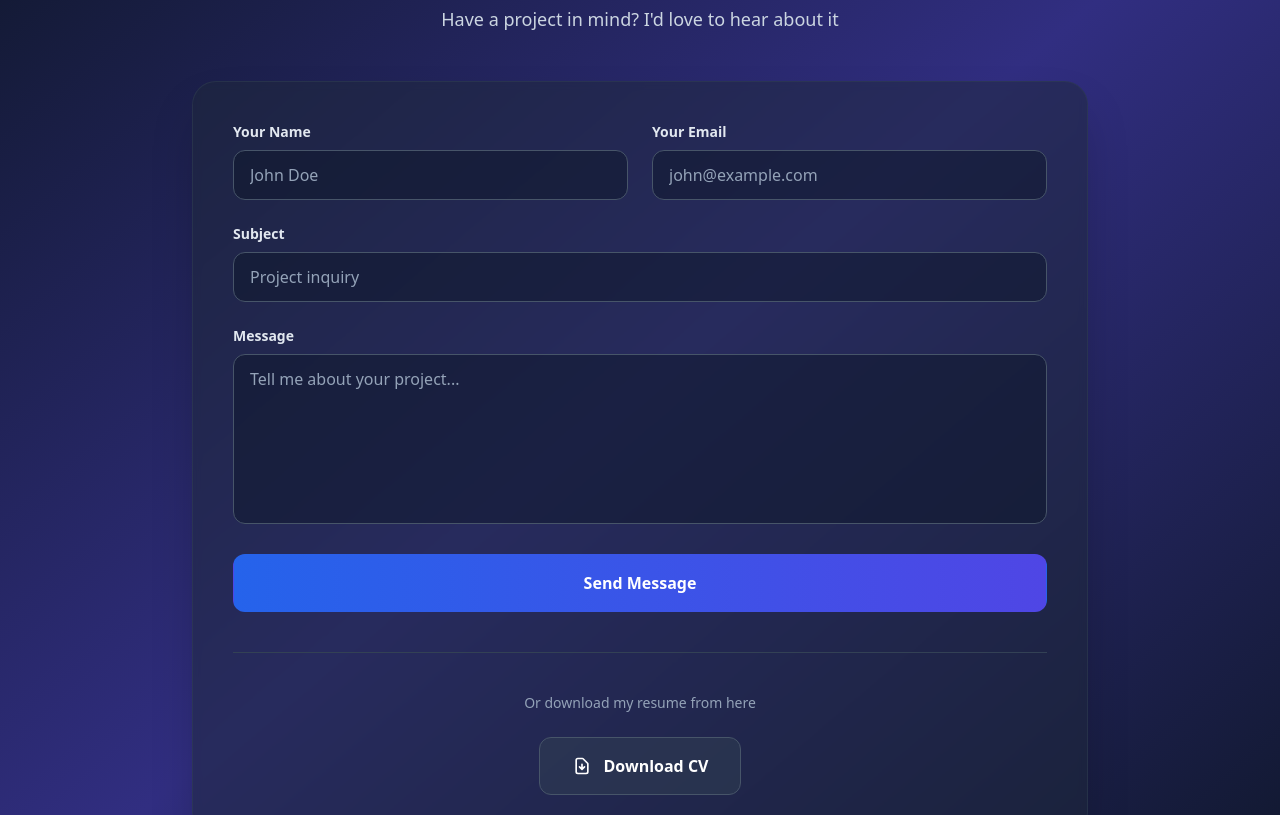
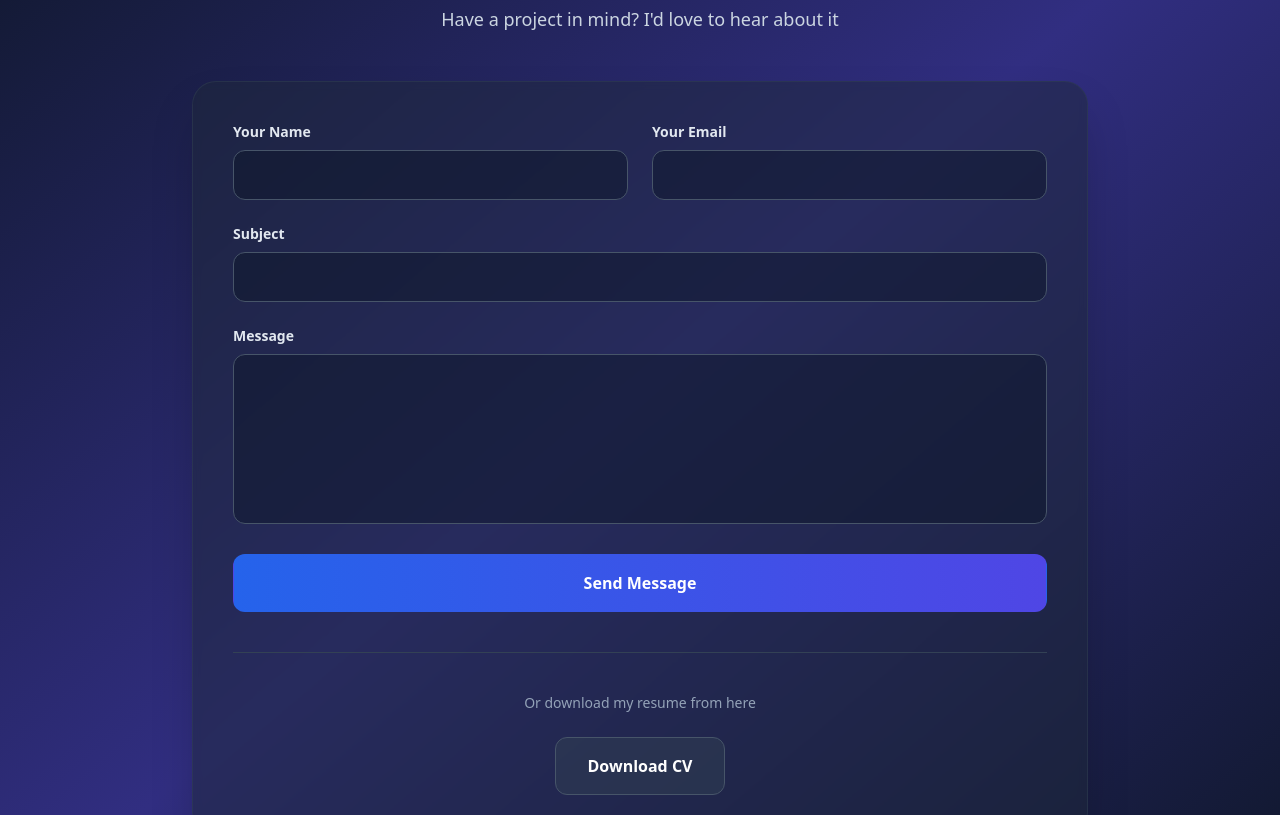
Before and after one commit to RamiTN/Portfolio, a React (Vite) app: page / in a window 1280 px wide. Shown: the part 3820-4635 px from the top of the page. Built offline with nearby package versions, Linux system fonts and the light colour scheme.

Commit message:
update contact section

```diff
--- a/src/pages/Home.jsx
+++ b/src/pages/Home.jsx
@@ -98,20 +98,29 @@ export default function Home() {
     });
   }, []);
 
-  const handleSubmit = (e) => {
+  const handleSubmit = async (e) => {
   e.preventDefault();
-    const form = e.target;
-    const formDataToSend = new FormData(form);
 
-    fetch("https://formsubmit.co/b5348e156d3e17151f1f904bd9a3de17", {
+  const formDataToSend = new FormData(e.target);
+
+  try {
+    const response = await fetch("https://formspree.io/f/xqenzllw", {
       method: "POST",
-      body: formDataToSend
-    }).then(() => {
+      body: formDataToSend,
+      headers: {
+        Accept: "application/json"
+      }
+    });
+
+    if (response.ok) {
       alert("Message sent successfully!");
-      setFormData({ name: '', email: '', subject: '', message: '' });
-    }).catch(() => {
+      setFormData({ name: "", email: "", subject: "", message: "" });
+    } else {
       alert("Failed to send message. Please try again.");
-    });
+    }
+  } catch (error) {
+    alert("Error sending message.");
+  }
 };
 
   return (
@@ -380,95 +389,116 @@ export default function Home() {
         </section>
 
         {/* Contact */}
-        <section ref={contactRef} id="contact" className="section-animate py-24 px-6 bg-gradient-to-br from-slate-900 via-indigo-900 to-slate-900 text-white">
+<section
+  ref={contactRef}
+  id="contact"
+  className="section-animate py-24 px-6 bg-gradient-to-br from-slate-900 via-indigo-900 to-slate-900 text-white"
+>
   <div className="max-w-4xl mx-auto">
+
     <div className="text-center mb-12">
-              <h2 className="text-4xl md:text-5xl font-bold mb-4">Let's Work Together</h2>
-              <p className="text-slate-300 text-lg">Have a project in mind? I'd love to hear about it</p>
+      <h2 className="text-4xl md:text-5xl font-bold mb-4">
+        Let's Work Together
+      </h2>
+      <p className="text-slate-300 text-lg">
+        Have a project in mind? I'd love to hear about it
+      </p>
     </div>
 
     <div className="bg-slate-800/50 backdrop-blur-sm rounded-3xl p-10 shadow-2xl border border-slate-700/50">
-              <div className="space-y-6">
+
+      <form onSubmit={handleSubmit} className="space-y-6">
+
+        {/* Name + Email */}
         <div className="grid md:grid-cols-2 gap-6">
           <div>
-                    <label htmlFor="name" className="block text-sm font-semibold mb-2 text-slate-200">Your Name</label>
+            <label className="block text-sm font-semibold mb-2 text-slate-200">
+              Your Name
+            </label>
             <input
               type="text"
-                      id="name"
               value={formData.name}
-                      onChange={(e) => setFormData({...formData, name: e.target.value})}
+              onChange={(e) =>
+                setFormData({ ...formData, name: e.target.value })
+              }
               required
-                      className="w-full px-4 py-3 bg-slate-900/50 border border-slate-600 rounded-xl focus:ring-2 focus:ring-blue-500 focus:border-transparent outline-none transition text-white placeholder-slate-400"
-                      placeholder="John Doe"
+              className="w-full px-4 py-3 bg-slate-900/50 border border-slate-600 rounded-xl text-white"
             />
           </div>
 
           <div>
-                    <label htmlFor="email" className="block text-sm font-semibold mb-2 text-slate-200">Your Email</label>
+            <label className="block text-sm font-semibold mb-2 text-slate-200">
+              Your Email
+            </label>
             <input
               type="email"
-                      id="email"
               value={formData.email}
-                      onChange={(e) => setFormData({...formData, email: e.target.value})}
+              onChange={(e) =>
+                setFormData({ ...formData, email: e.target.value })
+              }
               required
-                      className="w-full px-4 py-3 bg-slate-900/50 border border-slate-600 rounded-xl focus:ring-2 focus:ring-blue-500 focus:border-transparent outline-none transition text-white placeholder-slate-400"
-                      placeholder="john@example.com"
+              className="w-full px-4 py-3 bg-slate-900/50 border border-slate-600 rounded-xl text-white"
             />
           </div>
         </div>
 
+        {/* Subject */}
         <div>
-                  <label htmlFor="subject" className="block text-sm font-semibold mb-2 text-slate-200">Subject</label>
+          <label className="block text-sm font-semibold mb-2 text-slate-200">
+            Subject
+          </label>
           <input
             type="text"
-                    id="subject"
             value={formData.subject}
-                    onChange={(e) => setFormData({...formData, subject: e.target.value})}
+            onChange={(e) =>
+              setFormData({ ...formData, subject: e.target.value })
+            }
             required
-                    className="w-full px-4 py-3 bg-slate-900/50 border border-slate-600 rounded-xl focus:ring-2 focus:ring-blue-500 focus:border-transparent outline-none transition text-white placeholder-slate-400"
-                    placeholder="Project inquiry"
+            className="w-full px-4 py-3 bg-slate-900/50 border border-slate-600 rounded-xl text-white"
           />
         </div>
 
+        {/* Message */}
         <div>
-                  <label htmlFor="message" className="block text-sm font-semibold mb-2 text-slate-200">Message</label>
+          <label className="block text-sm font-semibold mb-2 text-slate-200">
+            Message
+          </label>
           <textarea
-                    id="message"
+            rows="6"
             value={formData.message}
-                    onChange={(e) => setFormData({...formData, message: e.target.value})}
+            onChange={(e) =>
+              setFormData({ ...formData, message: e.target.value })
+            }
             required
-                    rows="6"
-                    className="w-full px-4 py-3 bg-slate-900/50 border border-slate-600 rounded-xl focus:ring-2 focus:ring-blue-500 focus:border-transparent outline-none transition resize-none text-white placeholder-slate-400"
-                    placeholder="Tell me about your project..."
-                  ></textarea>
+            className="w-full px-4 py-3 bg-slate-900/50 border border-slate-600 rounded-xl text-white resize-none"
+          />
         </div>
 
+        {/* Submit */}
         <button
-                  onClick={() => {
-                    const mailtoLink = `mailto:ramiabbassi53@gmail.com?subject=${encodeURIComponent(formData.subject)}&body=${encodeURIComponent(`Name: ${formData.name}\nEmail: ${formData.email}\n\n${formData.message}`)}`;
-                    window.location.href = mailtoLink;
-                  }}
-                  className="w-full px-8 py-4 bg-gradient-to-r from-blue-600 to-indigo-600 text-white rounded-xl font-bold hover:shadow-lg hover:shadow-blue-500/50 transition-all duration-300 transform hover:-translate-y-1"
+          type="submit"
+          className="w-full px-8 py-4 bg-gradient-to-r from-blue-600 to-indigo-600 text-white rounded-xl font-bold hover:shadow-lg"
         >
           Send Message
         </button>
-              </div>
 
-              <div className="mt-10 pt-10 border-t border-slate-700">
-                <p className="text-slate-400 text-sm text-center mb-6">Or download my resume from here</p>
-                <div className="flex justify-center">
+      </form>
+
+      {/* CV */}
+      <div className="mt-10 pt-10 border-t border-slate-700 text-center">
+        <p className="text-slate-400 text-sm mb-6">
+          Or download my resume from here
+        </p>
+
         <a
           href="mycv.pdf"
           download
-                    className="inline-flex items-center gap-3 px-8 py-4 bg-slate-700/50 border border-slate-600 text-white rounded-xl font-semibold hover:bg-slate-700 transition-all duration-300 transform hover:-translate-y-1"
+          className="inline-flex items-center gap-3 px-8 py-4 bg-slate-700/50 border border-slate-600 text-white rounded-xl font-semibold"
         >
-                    <svg className="w-5 h-5" fill="none" stroke="currentColor" viewBox="0 0 24 24">
-                      <path strokeLinecap="round" strokeLinejoin="round" strokeWidth={2} d="M12 10v6m0 0l-3-3m3 3l3-3m2 8H7a2 2 0 01-2-2V5a2 2 0 012-2h5.586a1 1 0 01.707.293l5.414 5.414a1 1 0 01.293.707V19a2 2 0 01-2 2z" />
-                    </svg>
           Download CV
         </a>
       </div>
-              </div>
+
     </div>
   </div>
 </section>
```
Lines whose indentation alone changed are shown as unchanged.
